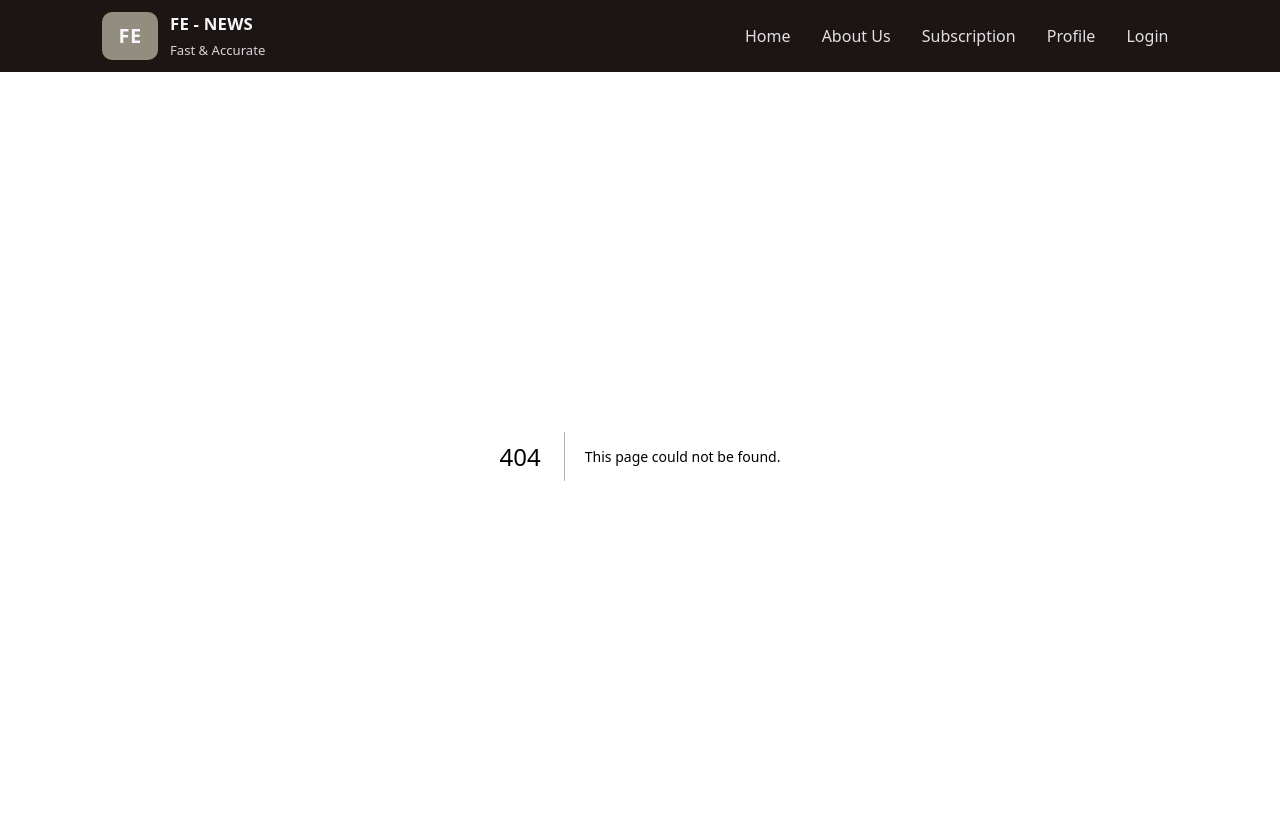
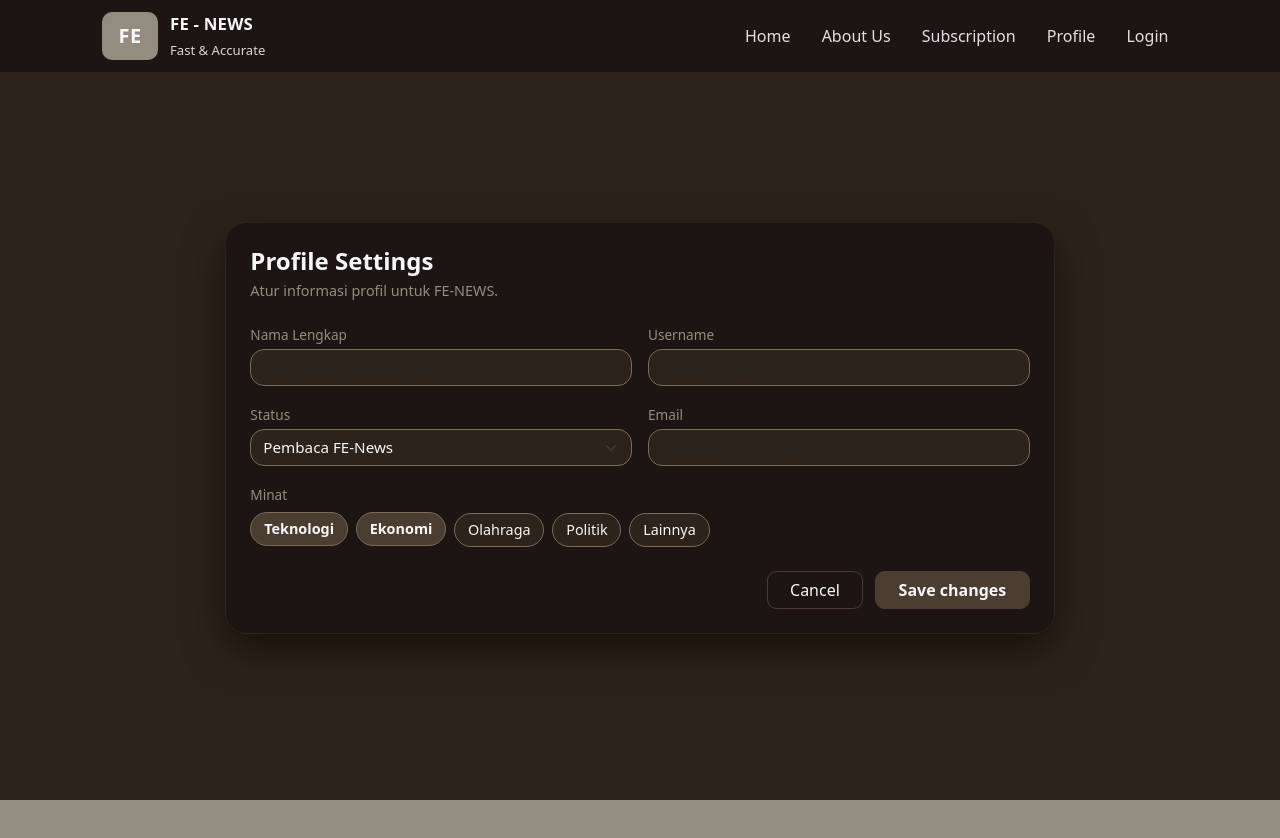
Before and after one commit to SamanthaOC-untar/uas-FENEWS, a Next.js app: page /profilesettings in a window 1280 px wide. Before the commit this address had no page. Shown: the top 838 px of the page. After the commit the page ends 800 px from the top, so only its background shows below. Built offline with nearby package versions, Linux system fonts and the light colour scheme.

Commit message:
profile setting page 1

```diff
--- /dev/null
+++ b/app/profilesettings/page.tsx
@@ -0,0 +1,146 @@
+'use client';
+
+import { Container, Row, Col, Card, Form, Button } from 'react-bootstrap';
+import styles from './profilesettings.module.css';
+import Link from 'next/link';
+
+export default function ProfileSettingPage() {
+  const handleSubmit = (e: React.FormEvent) => {
+    e.preventDefault();
+    // sementara hanya prevent reload, belum ada backend
+  };
+
+  return (
+    <Container fluid className={styles.settingsPage}>
+      <Row className="justify-content-center w-100">
+        <Col xs={12} md={10} lg={8}>
+          <Card className={styles.settingsCard}>
+            <Card.Body className={styles.cardBody}>
+              <div className={styles.header}>
+                <div>
+                  <h1 className={styles.title}>Profile Settings</h1>
+                  <p className={styles.subtitle}>
+                    Atur informasi profil untuk FE-NEWS.
+                  </p>
+                </div>
+              </div>
+
+              <Form onSubmit={handleSubmit} className={styles.form}>
+                {/* Baris 1: Nama lengkap + Username */}
+                <Row className="g-3 mb-3">
+                  <Col xs={12} md={6}>
+                    <Form.Group controlId="fullName">
+                      <Form.Label className={styles.formLabel}>
+                        Nama Lengkap
+                      </Form.Label>
+                      <Form.Control
+                        type="text"
+                        placeholder="Masukkan nama lengkap"
+                        className={styles.formControl}
+                      />
+                    </Form.Group>
+                  </Col>
+                  <Col xs={12} md={6}>
+                    <Form.Group controlId="username">
+                      <Form.Label className={styles.formLabel}>
+                        Username
+                      </Form.Label>
+                      <Form.Control
+                        type="text"
+                        placeholder="@username"
+                        className={styles.formControl}
+                      />
+                    </Form.Group>
+                  </Col>
+                </Row>
+
+                {/* Baris 2: Status + Email */}
+                <Row className="g-3 mb-3">
+                  <Col xs={12} md={6}>
+                    <Form.Group controlId="status">
+                      <Form.Label className={styles.formLabel}>
+                        Status
+                      </Form.Label>
+                      <Form.Select
+                        className={styles.formControl}
+                        defaultValue="pembaca"
+                      >
+                        <option value="pembaca">Pembaca FE-News</option>
+                        <option value="peminat">Peminat FE-News</option>
+                        <option value="pecinta">Pecinta FE-News</option>
+                      </Form.Select>
+                    </Form.Group>
+                  </Col>
+                  <Col xs={12} md={6}>
+                    <Form.Group controlId="email">
+                      <Form.Label className={styles.formLabel}>
+                        Email
+                      </Form.Label>
+                      <Form.Control
+                        type="email"
+                        placeholder="nama@contoh.com"
+                        className={styles.formControl}
+                      />
+                    </Form.Group>
+                  </Col>
+                </Row>
+
+                {/* Baris 3: Minat */}
+                <Row className="mb-4">
+                  <Col>
+                    <Form.Group controlId="interests">
+                      <Form.Label className={styles.formLabel}>
+                        Minat
+                      </Form.Label>
+                      <div className={styles.interestsGroup}>
+                        {['Teknologi', 'Ekonomi', 'Olahraga', 'Politik', 'Lainnya'].map(
+                          (label, idx) => (
+                            <label
+                              key={label}
+                              className={styles.interestChip}
+                            >
+                              <input
+                                type="checkbox"
+                                className={styles.interestInput}
+                                name="interests"
+                                value={label.toLowerCase()}
+                                defaultChecked={idx < 2} // contoh saja
+                              />
+                              <span>{label}</span>
+                            </label>
+                          )
+                        )}
+                      </div>
+                    </Form.Group>
+                  </Col>
+                </Row>
+
+                {/* Tombol aksi */}
+                <Row className={styles.actionsRow}>
+                  <Col>
+                    <div className={styles.actionsRowButtons}>
+                    <Link href="/profile">
+                      <Button
+                        type="button"
+                        className={styles.secondaryButton}
+                      >
+                        Cancel
+                      </Button>
+                    </Link>
+                      <Button
+                        type="submit"
+                        className={styles.primaryButton}
+                      >
+                        Save changes
+                      </Button>
+                    </div>
+                  </Col>
+                </Row>
+              </Form>
+            </Card.Body>
+          </Card>
+        </Col>
+      </Row>
+    </Container>
+  );
+}
--- /dev/null
+++ b/app/profilesettings/profilesettings.module.css
@@ -0,0 +1,156 @@
+.settingsPage {
+  min-height: calc(100vh - var(--header-height));
+  padding: 32px 0;
+  display: flex;
+  align-items: center;
+  justify-content: center;
+  background-color: var(--earth-700);
+}
+
+.settingsCard {
+  background-color: var(--earth-800);
+  border-radius: 22px;
+  overflow: hidden;
+  color: var(--color-foreground);
+  border: 1px solid var(--earth-700);
+  box-shadow: 0 16px 40px rgba(0, 0, 0, 0.5);
+}
+
+.cardBody {
+  padding: 24px 24px 24px;
+  background: var(--earth-800);
+}
+
+/* Header di atas form */
+.header {
+  display: flex;
+  justify-content: space-between;
+  align-items: center;
+  margin-bottom: 20px;
+}
+
+.title {
+  margin: 0;
+  font-size: 1.5rem;
+  font-weight: 800;
+  color: var(--color-foreground);
+}
+
+.subtitle {
+  margin: 4px 0 0;
+  font-size: 0.9rem;
+  color: var(--muted);
+}
+
+/* Form */
+.form {
+  margin-top: 8px;
+}
+
+.formLabel {
+  font-size: 0.85rem;
+  color: var(--muted);
+  margin-bottom: 4px;
+}
+
+/* Input & select */
+.formControl {
+  background-color: var(--earth-700);
+  border-radius: 14px;
+  border: 1px solid var(--border);
+  color: var(--color-foreground);
+  font-size: 0.95rem;
+}
+
+.formControl:focus {
+  background-color: var(--earth-700);
+  border-color: var(--earth-600);
+  box-shadow: 0 0 0 0.16rem rgba(117, 110, 94, 0.5);
+}
+
+/* Minat: checkbox chip */
+.interestsGroup {
+  display: flex;
+  flex-wrap: wrap;
+  gap: 0.5rem;
+  margin-top: 4px;
+}
+
+.interestChip {
+  display: inline-flex;
+  align-items: center;
+  justify-content: center;
+  padding: 0.3rem 0.8rem;
+  border-radius: 999px;
+  border: 1px solid var(--border);
+  background-color: var(--earth-700);
+  color: var(--color-foreground);
+  font-size: 0.9rem;
+  cursor: pointer;
+  transition: background-color 0.15s ease, border-color 0.15s ease,
+    transform 0.05s ease;
+}
+
+.interestChip span {
+  pointer-events: none;
+}
+
+/* checkbox disembunyikan */
+.interestInput {
+  display: none;
+}
+
+/* state checked: ubah tampilan chip */
+.interestInput:checked + span {
+  font-weight: 600;
+}
+
+/* highlight parent chip untuk browser modern */
+.interestChip:has(input:checked) {
+  background-color: var(--earth-600);
+  border-color: var(--earth-500);
+  transform: translateY(-1px);
+}
+
+/* Tombol aksi */
+.actionsRow {
+  margin-top: 24px;
+}
+
+.actionsRowButtons {
+  display: flex;
+  justify-content: flex-end;
+  gap: 0.75rem;
+}
+
+/* primary: save */
+.primaryButton {
+  border-radius: 0.6rem;
+  font-weight: 600;
+  background-color: var(--earth-600);
+  border-color: var(--earth-600);
+  color: var(--surface-contrast);
+  padding-inline: 1.4rem;
+}
+
+.primaryButton:hover,
+.primaryButton:focus {
+  background-color: var(--earth-700);
+  border-color: var(--earth-700);
+}
+
+/* secondary: cancel */
+.secondaryButton {
+  border-radius: 0.6rem;
+  font-weight: 500;
+  background-color: transparent;
+  border: 1px solid var(--earth-600);
+  color: var(--color-foreground);
+  padding-inline: 1.4rem;
+}
+
+.secondaryButton:hover,
+.secondaryButton:focus {
+  background-color: var(--earth-700);
+  border-color: var(--earth-700);
+}
```
